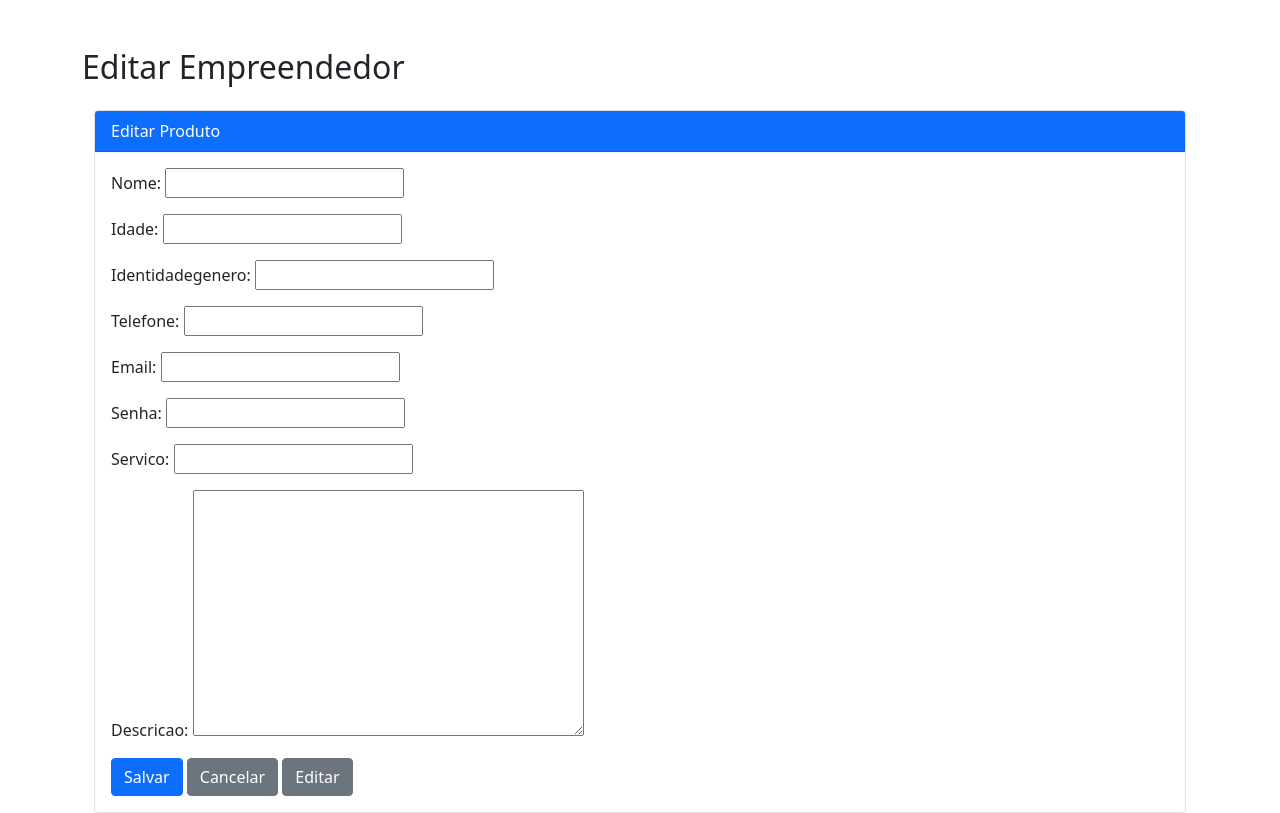
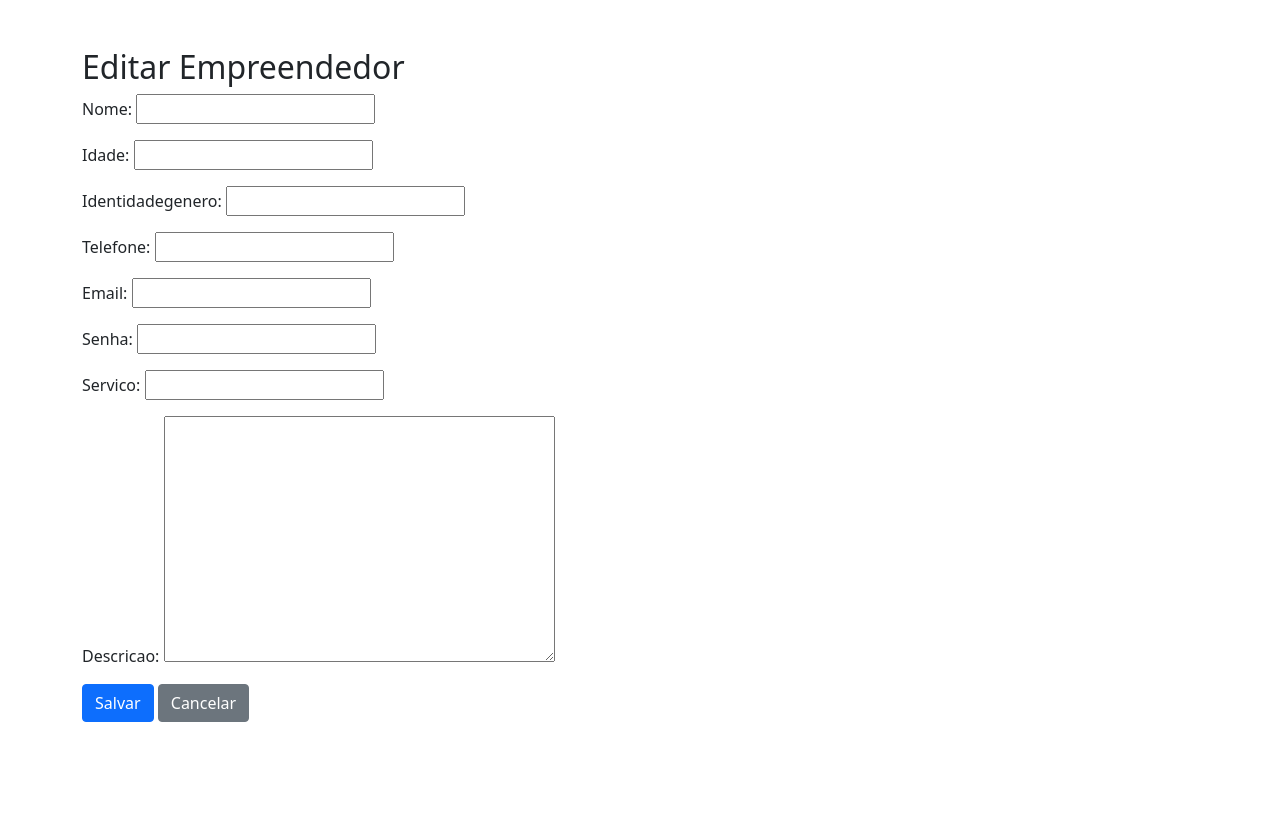
Before and after one commit to Joaquim-Renato/transNoTrampo, a Django app: template empreendedores/templates/editar.html in a window 1280 px wide. After the commit the page ends 722 px from the top, so only its background shows below. Run offline with Django 3.2, Linux system fonts and the light colour scheme; the template is opened without the code that fills it: values that come from a table or form of the project are taken from there, others are empty.

Commit message:
edit perfil funcionando

```diff
--- a/empreendedores/templates/editar.html
+++ b/empreendedores/templates/editar.html
@@ -11,27 +11,14 @@
 <body>
     <div class="container mt-5">
         <h2>Editar Empreendedor</h2>
-        {% if error %}
-        <div class="alert alert-danger">{{ error }}</div>
-        {% endif %}
 
-        <div class="container">
-            <div class="card mt-4">
-                <div class="card-header bg-primary text-white">
-                    Editar Produto
-                </div>
-                <form method="POST">
-                    <div class="card-body">
-                        <form method="POST">
-                            {% csrf_token %}
-                            {{ form.as_p }} <!-- Exibe o formulário -->
+        <form method="POST">
+            {% csrf_token %}
+            {{ form.as_p }} <!-- Exibe o formulário -->
+            <button type="submit" class="btn btn-primary">Salvar</button>
+            <a href="{% url 'lista_empreendedores' %}" class="btn btn-secondary">Cancelar</a>
+        </form>
 
-                            <button type="submit" class="btn btn-primary">Salvar</button>
-                            <a href="{% url 'lista_empreendedores' %}" class="btn btn-secondary">Cancelar</a>
-
-                            <a href="{% url 'edit_empreendedor' empreendedor.id %}" class="btn btn-secondary">Editar</a>
-                        </form>
-                    </div>
 </body>
 
 </html>
```
Also changed, not shown: empreendedores/views.py (+5 -5 lines).
